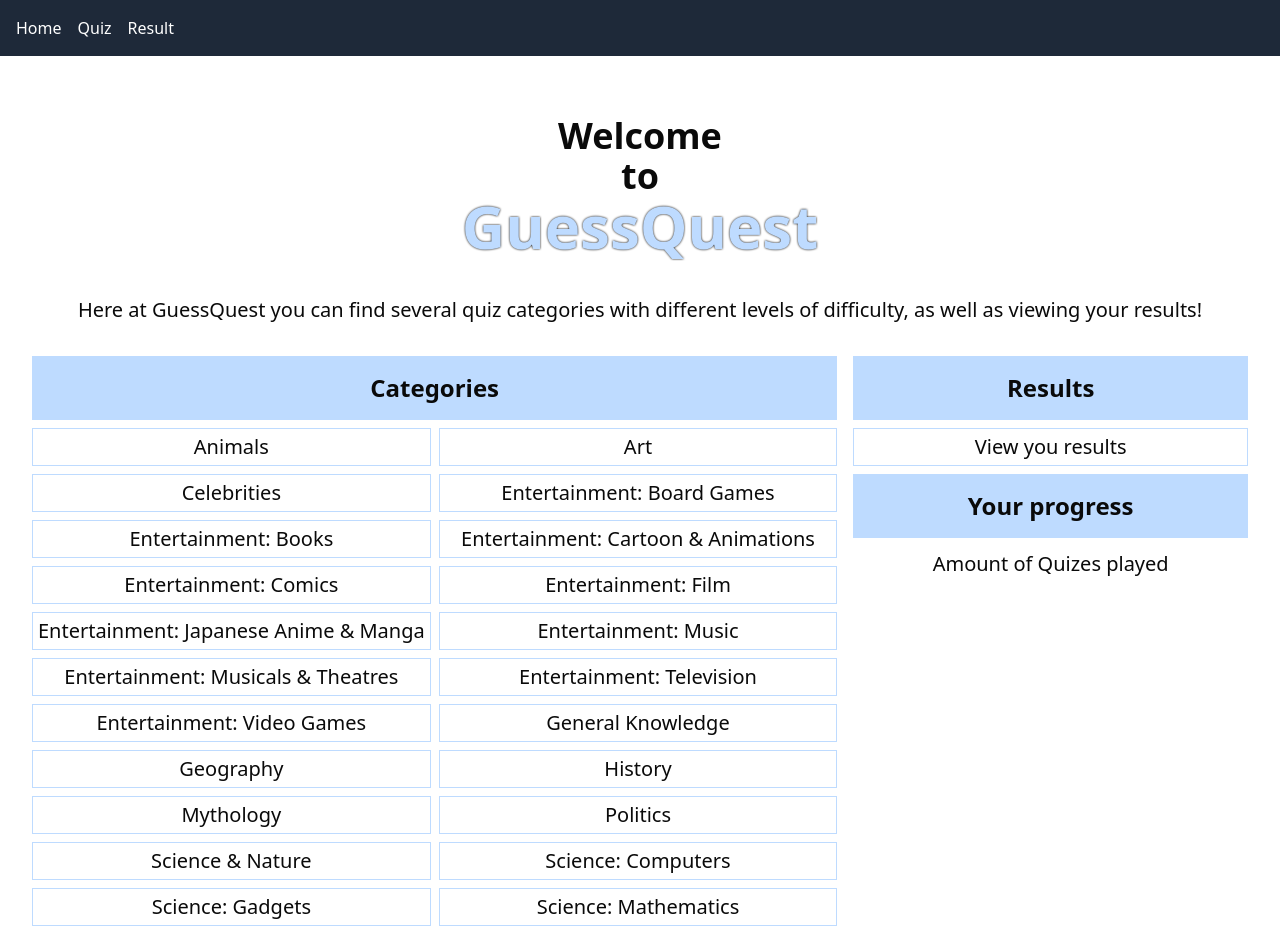
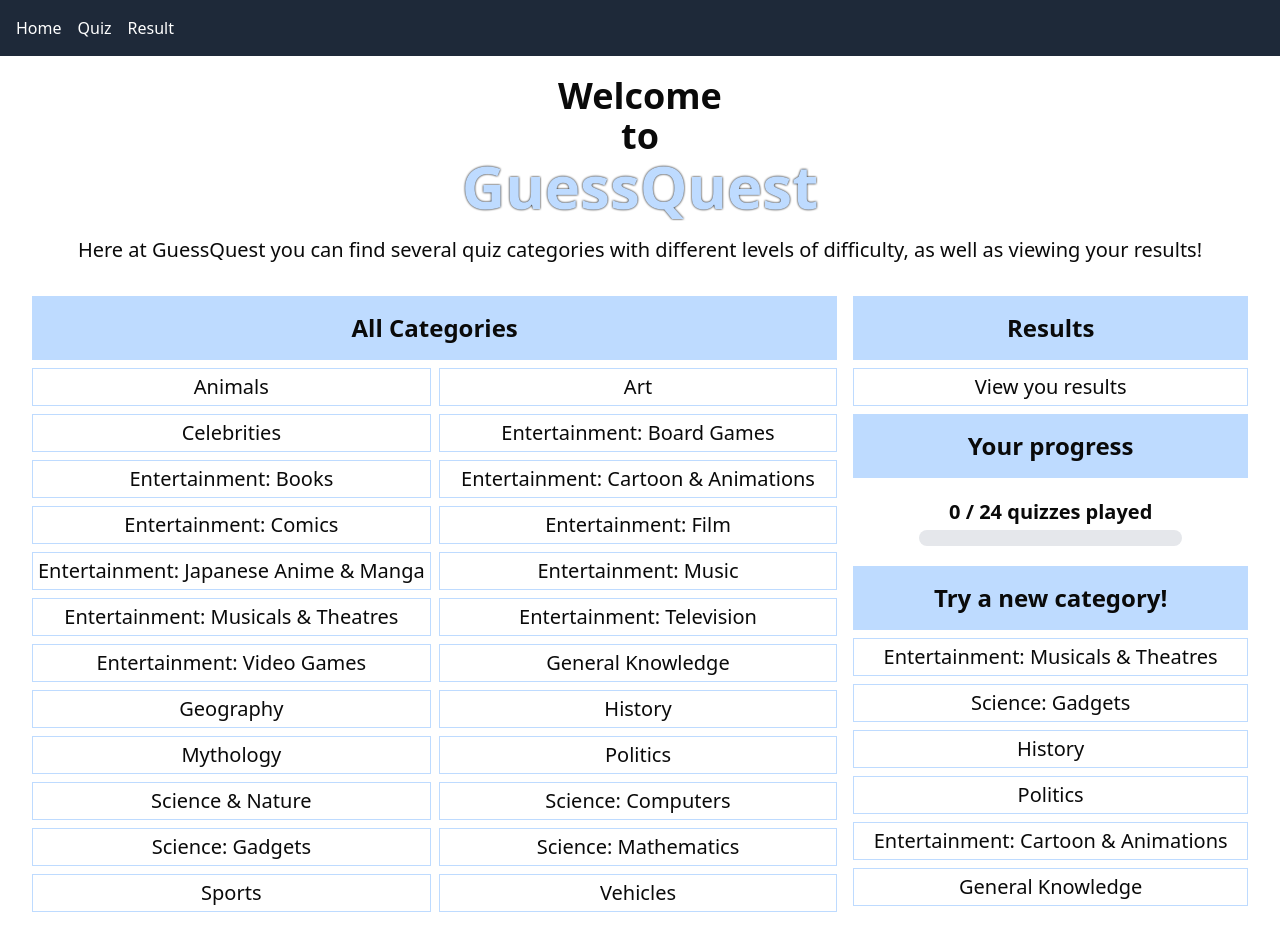
Before and after one commit to S1monG/quizapp, a React (Vite) app: page / in a window 1280 px wide. Shown: the top 932 px of the page. Built offline with nearby package versions, Linux system fonts and the light colour scheme.

Commit message:
Home klar

```diff
--- a/src/components/Home.tsx
+++ b/src/components/Home.tsx
@@ -1,9 +1,25 @@
-import {useNavigate} from "react-router-dom";
-import {categories} from "../types/QuizTypes";
+import { useNavigate } from "react-router-dom";
+import { categories } from "../types/QuizTypes";
+import { useOutletContext } from "react-router-dom";
+import type { QuizData } from "@/types/QuizTypes";
 
 function Home() {
 
     const navigate = useNavigate();
+
+    const { quizResults } = useOutletContext<{ setQuizResults: (quiz: QuizData[]) => void, quizResults: QuizData[] }>();
+    const uniquePlayedCategories = [...new Set(quizResults.map(q => q.results[0]?.category))]; //Get all unique quiz categories played (max 24)
+    const amountUniquePlayed = uniquePlayedCategories.length;
+
+    function categoriesNotPlayed() {
+        return [...categories]
+            .filter(category => !uniquePlayedCategories.includes(category))
+            .sort(() => Math.random() - 0.5)        //Random order
+            .slice(0, 6)                            //Max 6
+            .map((category) => ( <h4 className="p-1 text-xl text-center border border-blue-200 hover:bg-blue-100"
+                onClick={() => navigate("/quiz")}>{category}</h4>)
+            );
+    }
 
     function categoriesList() {
         return [...categories]
@@ -15,13 +31,13 @@ function Home() {
 
     return (
         <div>
-            <h1 className="text-4xl font-bold text-center mt-15">Welcome <br /> to <br />
-                <span className="text-6xl font-bold text-blue-200 drop-shadow-[0_0_1px_black]" >GuessQuest</span></h1>
-            <h3 className="text-xl text-center mt-10">Here at GuessQuest you can find several quiz categories with
+            <h1 className="text-4xl font-bold text-center mt-5">Welcome <br/> to <br/>
+                <span className="text-6xl font-bold text-blue-200 drop-shadow-[0_0_1px_black]">GuessQuest</span></h1>
+            <h3 className="text-xl text-center mt-5">Here at GuessQuest you can find several quiz categories with
                  different levels of difficulty, as well as viewing your results! </h3>
             <div className="grid grid-cols-3 gap-4 p-8 ">
                 <div className="col-span-2">
-                    <h2 className="bg-blue-200 p-4 text-2xl font-bold text-center">Categories</h2>
+                    <h2 className="bg-blue-200 p-4 text-2xl font-bold text-center">All Categories</h2>
                     <div className="grid grid-cols-2 gap-2 mt-2">
                         {categoriesList()}
                     </div>
@@ -31,7 +47,22 @@ function Home() {
                     <h4 className="p-1 text-xl text-center border border-blue-200 hover:bg-blue-100 gap-2 mt-2"
                         onClick={() => navigate("/result")}>View you results</h4>
                     <h2 className="bg-blue-200 p-4 text-2xl font-bold text-center mt-2">Your progress</h2>
-                    <h4 className="p-1 text-xl text-center gap-2 mt-2">Amount of Quizes played</h4>
+                    <h3 className="text-xl text-center font-bold mt-5">
+                        {amountUniquePlayed} / {categories.length} quizzes played </h3>
+
+                    <div className="w-2/3 mx-auto bg-gray-200 rounded-full h-4 mt-1">
+                        <div
+                            className="bg-blue-200 h-4 rounded-full"
+                            style={{ width: `${(amountUniquePlayed / categories.length) * 100}%` }}
+                        ></div>
+                    </div>
+                     <h2 className="bg-blue-200 p-4 text-2xl font-bold text-center mt-5">Try a new category!</h2>
+                     <div className="grid grid-cols-1 gap-2 mt-2">
+                        {categoriesNotPlayed()}
+                    </div>
+
+
+
                 </div>
             </div>
         </div>
--- a/src/components/QuizView.tsx
+++ b/src/components/QuizView.tsx
@@ -12,7 +12,7 @@ function QuizView() {
 
     return (
         <>
-            <h1 className="text-4xl font-bold text-center mb-5">Quiz</h1>
+            <h1 className="text-6xl font-bold text-blue-200 drop-shadow-[0_0_1px_black] text-center mt-5 mb-5">Quiz</h1>
             {fetchView ?
                 <FetchQuizForm setCurrentQuiz={setCurrentQuiz} setFetchView={setFetchView} /> :
                 <DisplayQuiz quiz={currentQuiz as QuizData} quizResults={quizResults} setQuizResults={setQuizResults} setFetchView={setFetchView} />
```
